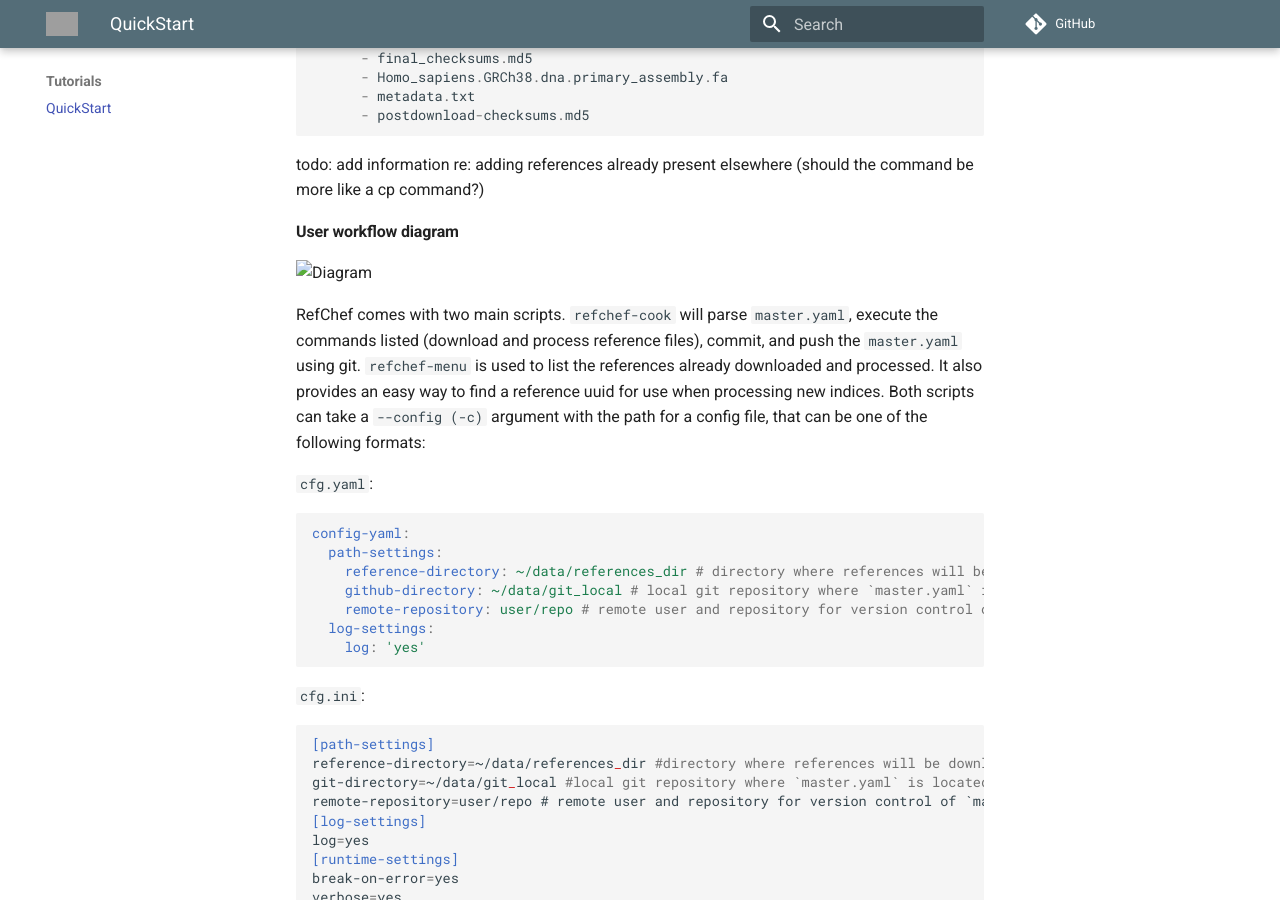
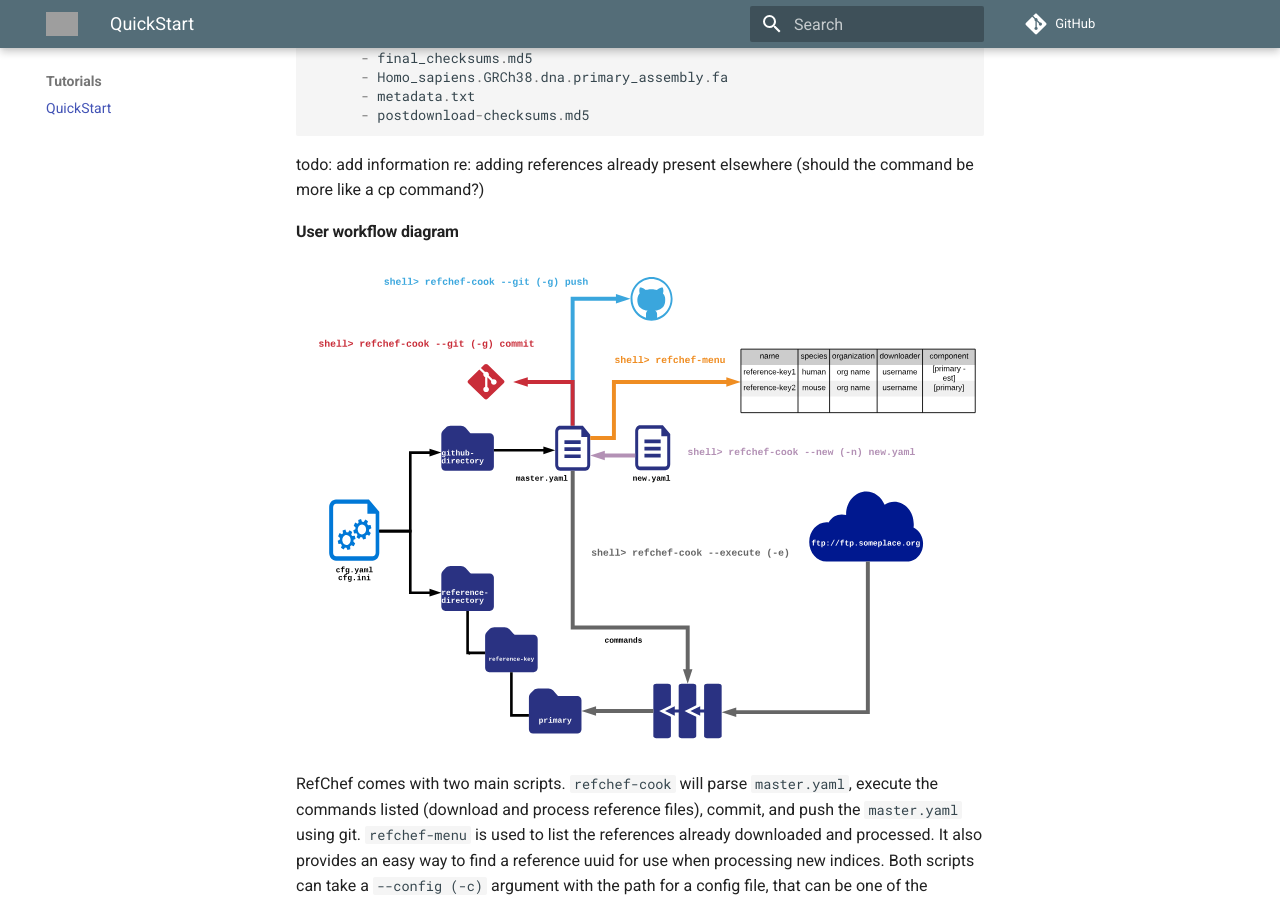
Before and after one commit to compbiocore/refchef, an MkDocs documentation site: the page built from docs/tutorials/quickstart.md, in a window 1280 px wide and 900 px high, scrolled down 3069 px. Built offline with MkDocs 1.6.1 and Material for MkDocs 9.7.7, drawn with Linux system fonts in a browser that asks for light colours; comment, search, counter and statistics services are not loaded; grey boxes are pictures that could not be loaded.

Commit message:
Update quickstart.md

```diff
--- a/docs/tutorials/quickstart.md
+++ b/docs/tutorials/quickstart.md
@@ -151,7 +151,7 @@ todo: add information re: adding references already present elsewhere (should th
 
 #### User workflow diagram
 
-![Diagram](assets/refchef-diagram.svg)
+![Diagram](../assets/refchef-diagram.svg)
 
 RefChef comes with two main scripts. `refchef-cook` will parse `master.yaml`, execute the commands listed (download and process reference files), commit, and push the `master.yaml` using git. `refchef-menu` is used to list the references already downloaded and processed. It also provides an easy way to find a reference uuid for use when processing new indices.
 Both scripts can take a `--config (-c)` argument with the path for a config file, that can be one of the following formats:
```
